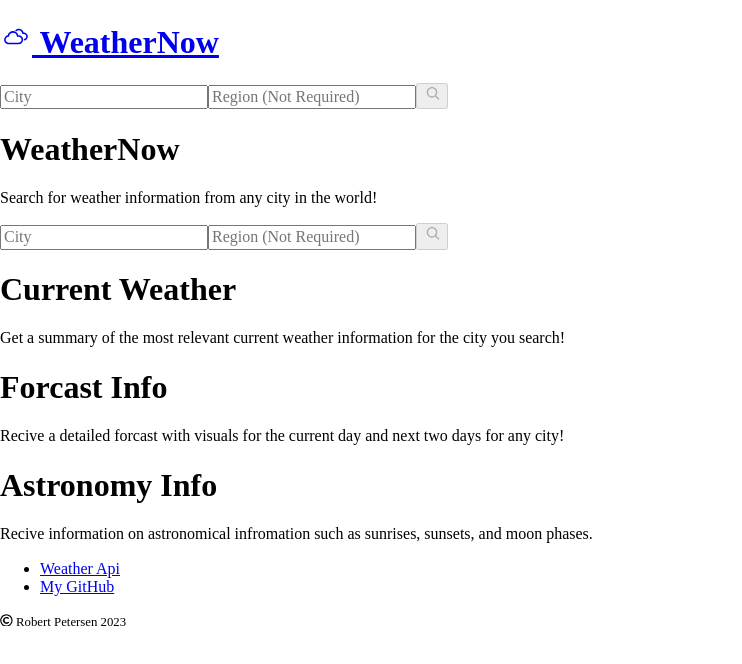
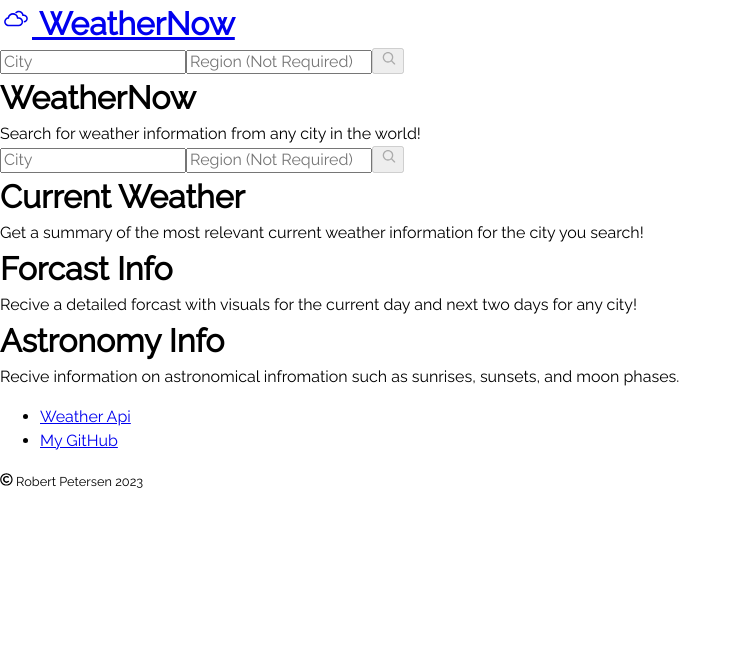
Before and after one commit to robert-petersen/weather-now, a React (Vite) app: page / in a window 1280 px wide. Shown: the top 664 px of the page, without its empty margins (0-742 px from the left). Built offline with nearby package versions, Linux system fonts and the light colour scheme; no server answers.

Commit message:
fixed import paths / began sass files

```diff
--- /dev/null
+++ b/src/css/index.css
@@ -0,0 +1,54 @@
+@import url("https://fonts.googleapis.com/css2?family=Raleway&display=swap");
+/* CSS reset until line 50 */
+/* Box sizing rules */
+*,
+*::before,
+*::after {
+  box-sizing: border-box;
+}
+
+/* Remove default margin */
+body,
+h1,
+h2,
+h3,
+h4,
+p,
+figure,
+blockquote,
+dl,
+dd {
+  margin: 0;
+}
+
+/* Set core root defaults */
+html:focus-within {
+  scroll-behavior: smooth;
+}
+
+/* Set core body defaults */
+body {
+  min-height: 100vh;
+  text-rendering: optimizeSpeed;
+  line-height: 1.5;
+}
+
+/* Remove all animations, transitions and smooth scroll for people that prefer not to see them */
+@media (prefers-reduced-motion: reduce) {
+  html:focus-within {
+    scroll-behavior: auto;
+  }
+  *,
+  *::before,
+  *::after {
+    animation-duration: 0.01ms !important;
+    animation-iteration-count: 1 !important;
+    transition-duration: 0.01ms !important;
+    scroll-behavior: auto !important;
+  }
+}
+body {
+  font-family: "Raleway", sans-serif;
+}
+
+/*# sourceMappingURL=index.css.map */
--- a/src/index.css
+++ b/src/index.css
@@ -1,3 +1,17 @@
+/* Error: @use rules must be written before any other rules.
+ *   ,
+ * 5 | @use "./sass/abstracts/" as *;
+ *   | ^^^^^^^^^^^^^^^^^^^^^^^^^^^^^
+ *   '
+ *   src\main.scss 5:1  root stylesheet */
 
-
-/*# sourceMappingURL=index.css.map */
+body::before {
+  font-family: "Source Code Pro", "SF Mono", Monaco, Inconsolata, "Fira Mono",
+      "Droid Sans Mono", monospace, monospace;
+  white-space: pre;
+  display: block;
+  padding: 1em;
+  margin-bottom: 1em;
+  border-bottom: 2px solid black;
+  content: 'Error: @use rules must be written before any other rules.\a   \2577 \a 5 \2502  @use "./sass/abstracts/" as *;\d\a   \2502  ^^^^^^^^^^^^^^^^^^^^^^^^^^^^^\a   \2575 \a   src\\main.scss 5:1  root stylesheet';
+}
--- a/src/main.scss
+++ b/src/main.scss
@@ -0,0 +1,10 @@
+// bring in variables for use
+@use "./sass/abstracts/" as *;
+
+// bring in reset
+@use "./sass/abstracts/reset";
+
+// Default styles
+body {
+  font-family: $defaultFont;
+}
--- a/src/sass/abstracts/_fonts.scss
+++ b/src/sass/abstracts/_fonts.scss
@@ -0,0 +1,4 @@
+// Font Imports
+@import url('https://fonts.googleapis.com/css2?family=Raleway&display=swap');
+
+$defaultFont: 'Raleway', sans-serif;
--- a/src/sass/abstracts/_index.scss
+++ b/src/sass/abstracts/_index.scss
@@ -0,0 +1,3 @@
+@forward "./fonts";
+@forward "./breakpoints";
+@forward "./colors";
```
Also changed, not shown: src/main.jsx (+7 -7 lines), src/css/normalize.css (renamed from src/normalize.css), src/sass/abstracts/_reset.scss (renamed from src/sass/_reset.scss), 2 other files (tests, documents, lock files or other folders).
